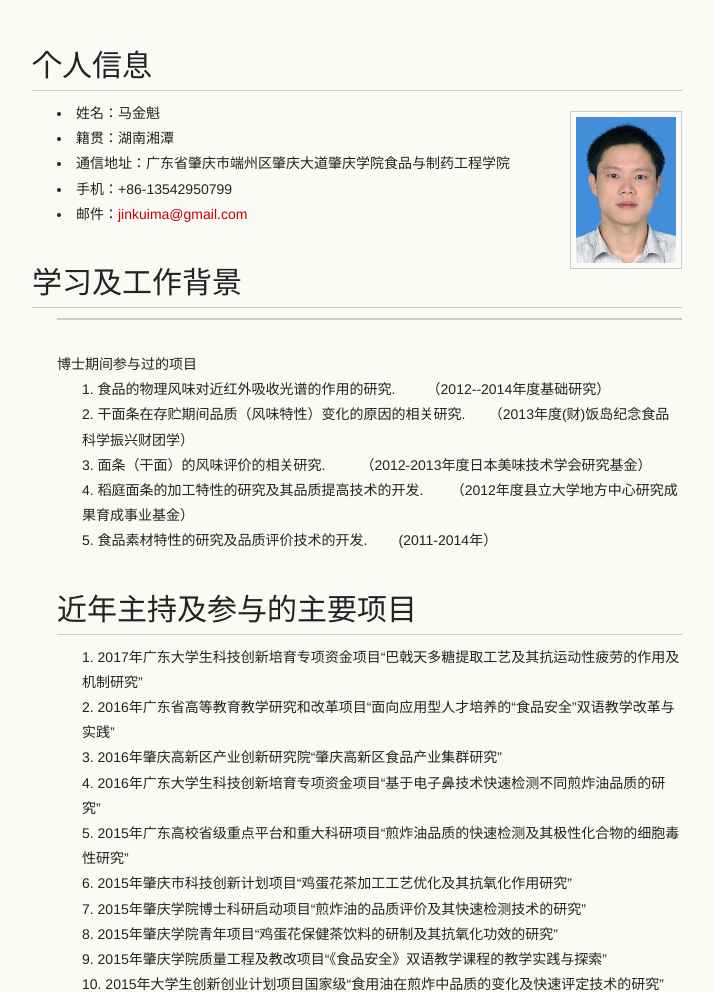
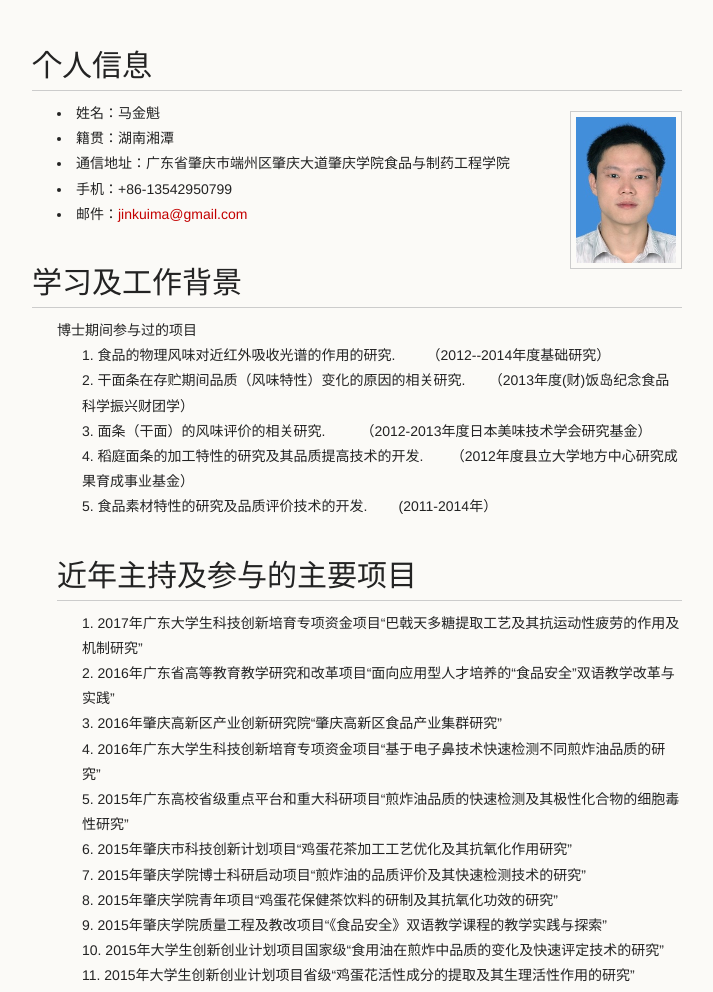
Before and after one commit to majinkui/Chinese-resume, a plain HTML site: page index.html in a window 1280 px wide. Shown: the top 992 px of the page, without its empty margins (278-991 px from the left). Drawn offline with Linux system fonts and the light colour scheme.

Commit message:
Update index.html

```diff
--- a/index.html
+++ b/index.html
@@ -32,7 +32,6 @@
 <a name="%E5%AD%A6%E4%B9%A0%E5%8F%8A%E5%B7%A5%E4%BD%9C%E8%83%8C%E6%99%AF" class="anchor" href="#%E5%AD%A6%E4%B9%A0%E5%8F%8A%E5%B7%A5%E4%BD%9C%E8%83%8C%E6%99%AF"><span class="octicon octicon-link"></span></a>学习及工作背景</h1>
 
 <ul>
-<table style="background-color:white;">
 <table width="80px>
 <tr>
  <td>2017.11—2019.10</td>
```
